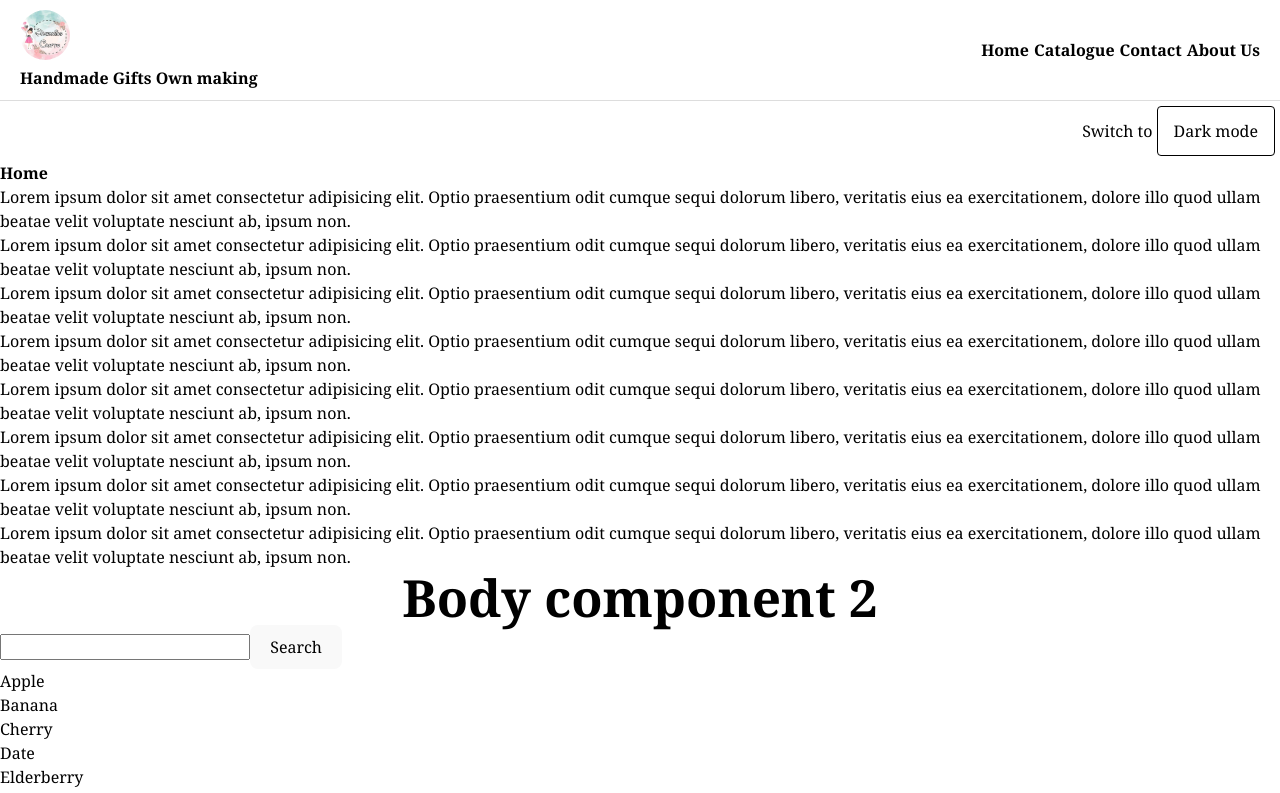
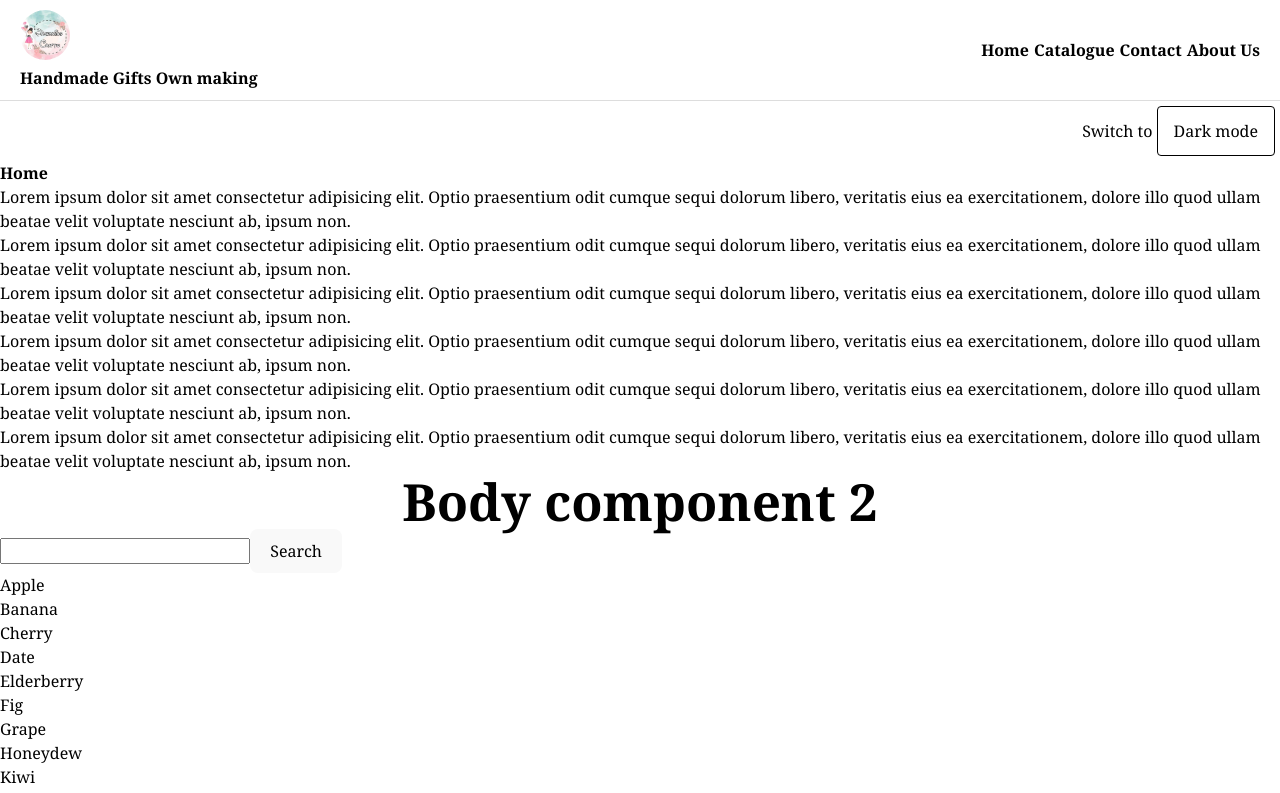
Before and after one commit to Chitresh8/Dreaming_Crafts, a React (Vite) app: page / in a window 1280 px wide. Shown: the top 793 px of the page. Built offline with nearby package versions, Linux system fonts and the light colour scheme.

Commit message:
feat(file):removed dom library automatically in package-lock json file after update

```diff
--- a/src/components/pages/Home/Home.jsx
+++ b/src/components/pages/Home/Home.jsx
@@ -41,18 +41,6 @@ export const Home = () => {
         exercitationem, dolore illo quod ullam beatae velit voluptate nesciunt
         ab, ipsum non.
       </p>
-      <p>
-        Lorem ipsum dolor sit amet consectetur adipisicing elit. Optio
-        praesentium odit cumque sequi dolorum libero, veritatis eius ea
-        exercitationem, dolore illo quod ullam beatae velit voluptate nesciunt
-        ab, ipsum non.
-      </p>
-      <p>
-        Lorem ipsum dolor sit amet consectetur adipisicing elit. Optio
-        praesentium odit cumque sequi dolorum libero, veritatis eius ea
-        exercitationem, dolore illo quod ullam beatae velit voluptate nesciunt
-        ab, ipsum non.
-      </p>
     </>
   );
 };
```
